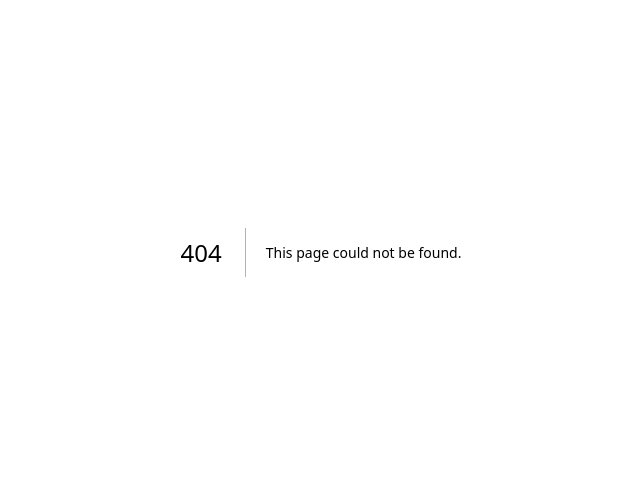
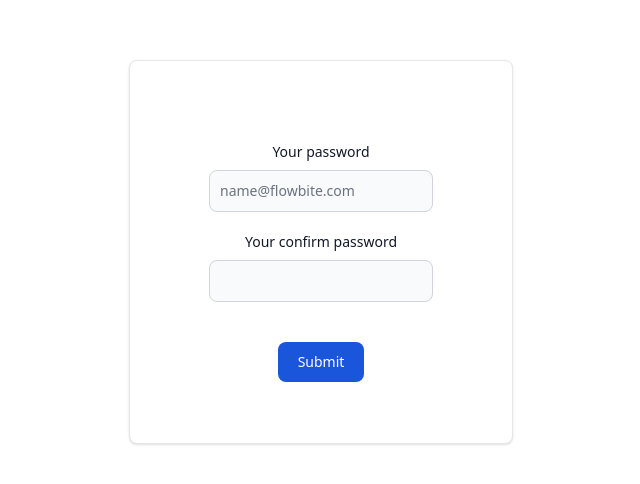
Before and after one commit to 42Seoul-Tea42/frontend, a Next.js app: page /auth/user/setting-password in a window 1280 px wide. Before the commit this address had no page. Shown: the part 148-632 px from the top of the page, without its empty margins (319-959 px from the left). Built offline with nearby package versions, Linux system fonts and the light colour scheme; no server answers.

Commit message:
feat 비밀번호 재설정 컴포넌트 추가

```diff
--- /dev/null
+++ b/app/auth/user/setting-password/page.tsx
@@ -0,0 +1,75 @@
+'use client';
+
+import { useState } from 'react';
+import axiosInstance from '../../../utils/axios';
+
+const page: React.FC = () => {
+  const [password, setPassword] = useState('');
+  const handleSettingPassword = async () => {
+    const address = `/user/resetPw/${key}`;
+    const response = await axiosInstance.post(address, {
+      password: password
+    });
+    if (response && response.status === 200) {
+      alert('비밀번호가 성공적으로 변경되었습니다.');
+    } else {
+      alert('비밀번호 변경에 실패했습니다.');
+    }
+  };
+
+  const handlePasswordChange = (e: React.ChangeEvent<HTMLInputElement>) => {
+    setPassword(e.target.value);
+  };
+
+  return (
+    <div className="flex items-center justify-center w-full h-screen">
+      <div className="relative min-w-96 min-h-96 flex flex-col text-center items-center justify-center bg-white border border-gray-200 rounded-lg shadow sm:p-6 md:p-8 dark:bg-gray-800 dark:border-gray-700">
+        <div className="items-end ml-5 mr-5 mt-5">
+          <div>
+            <form className="max-w-sm mx-auto">
+              <div className="mb-5">
+                <label
+                  htmlFor="password"
+                  className="block mb-2 text-sm font-medium text-gray-900 dark:text-white"
+                >
+                  Your password
+                </label>
+                <input
+                  type="password"
+                  id="password"
+                  className="bg-gray-50 border border-gray-300 text-gray-900 text-sm rounded-lg focus:ring-blue-500 focus:border-blue-500 block w-full p-2.5 dark:bg-gray-700 dark:border-gray-600 dark:placeholder-gray-400 dark:text-white dark:focus:ring-blue-500 dark:focus:border-blue-500"
+                  placeholder="name@flowbite.com"
+                  onChange={handlePasswordChange}
+                  required
+                />
+              </div>
+              <div className="mb-5">
+                <label
+                  htmlFor="password"
+                  className="block mb-2 text-sm font-medium text-gray-900 dark:text-white"
+                >
+                  Your confirm password
+                </label>
+                <input
+                  type="confirm password"
+                  id="confirm password"
+                  className="bg-gray-50 border border-gray-300 text-gray-900 text-sm rounded-lg focus:ring-blue-500 focus:border-blue-500 block w-full p-2.5 dark:bg-gray-700 dark:border-gray-600 dark:placeholder-gray-400 dark:text-white dark:focus:ring-blue-500 dark:focus:border-blue-500"
+                  required
+                />
+              </div>
+              <button
+                type="submit"
+                onClick={handleSettingPassword}
+                className="text-white mt-5 bg-blue-700 hover:bg-blue-800 focus:ring-4 focus:outline-none focus:ring-blue-300 font-medium rounded-lg text-sm w-full sm:w-auto px-5 py-2.5 text-center dark:bg-blue-600 dark:hover:bg-blue-700 dark:focus:ring-blue-800"
+              >
+                Submit
+              </button>
+            </form>
+          </div>
+        </div>
+      </div>
+    </div>
+  );
+};
+
+export default page;
```
